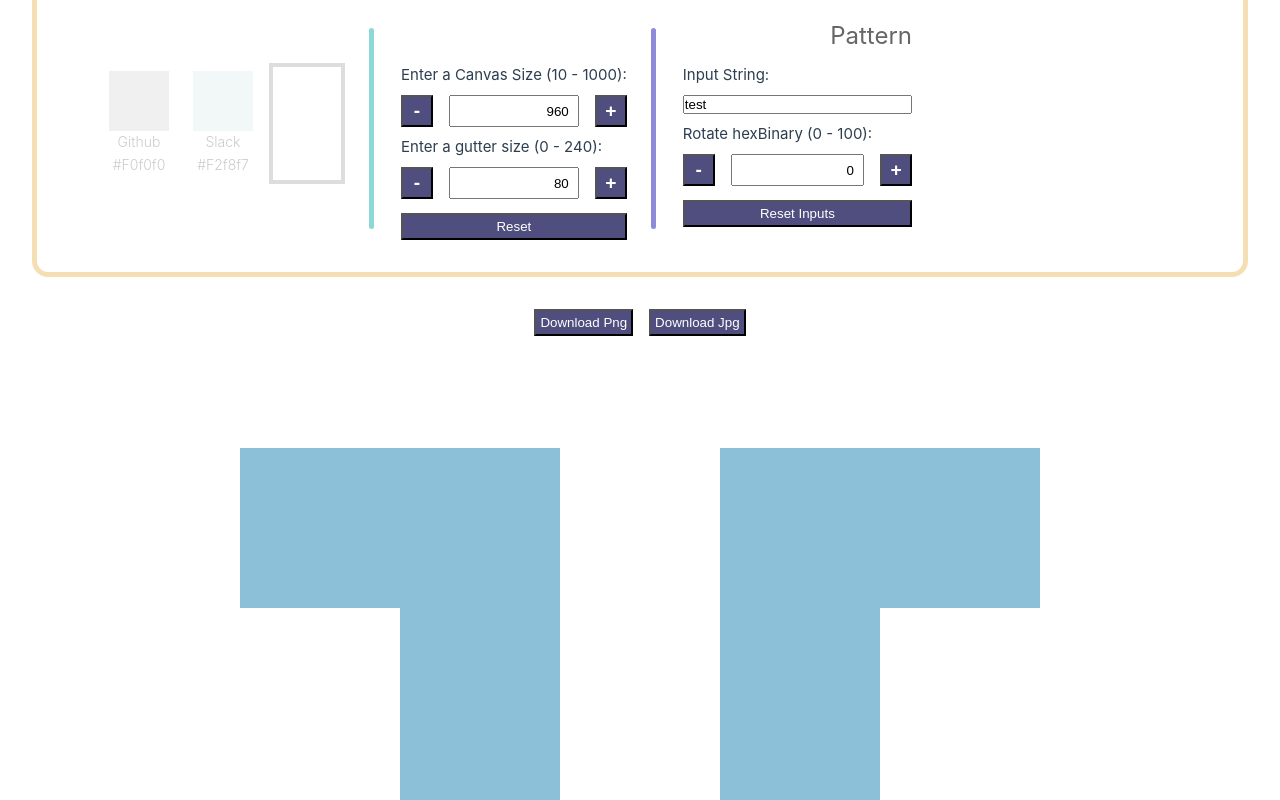
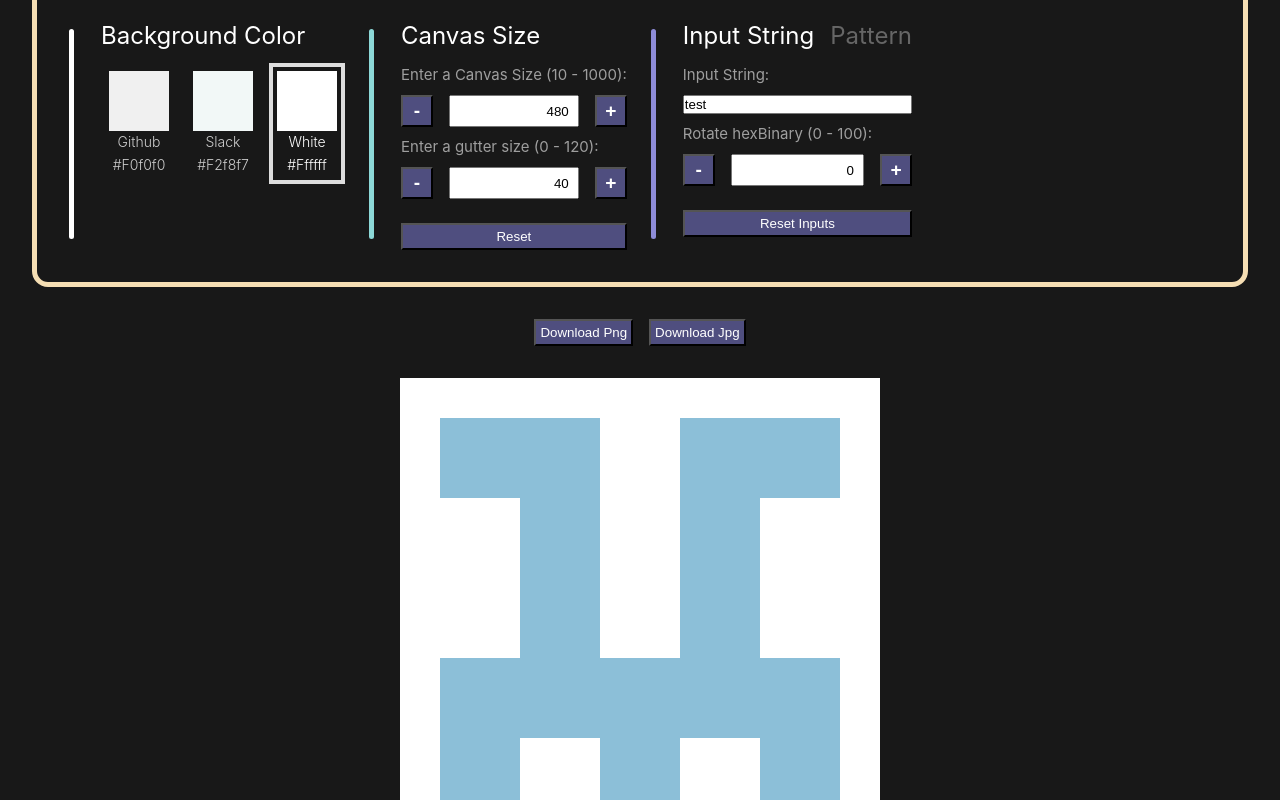
Before and after one commit to neststack/vue-identicons, a Vue app: page / in a window 1280 px wide. Shown: the part 340-1140 px from the top of the page. Built offline with nearby package versions, Linux system fonts and the light colour scheme.

Commit message:
feat(identicons): canvs positioning cleanup

```diff
--- a/src/assets/base.css
+++ b/src/assets/base.css
@@ -23,31 +23,17 @@
 
 /* semantic color variables for this project */
 :root {
-  --color-background: var(--vt-c-white);
-  --color-background-soft: var(--vt-c-white-soft);
-  --color-background-mute: var(--vt-c-white-mute);
+  --color-background: var(--vt-c-black);
+  --color-background-soft: var(--vt-c-black-soft);
+  --color-background-mute: var(--vt-c-black-mute);
 
-  --color-border: var(--vt-c-divider-light-2);
-  --color-border-hover: var(--vt-c-divider-light-1);
+  --color-border: var(--vt-c-divider-dark-2);
+  --color-border-hover: var(--vt-c-divider-dark-1);
 
-  --color-heading: var(--vt-c-text-light-1);
-  --color-text: var(--vt-c-text-light-1);
+  --color-heading: var(--vt-c-text-dark-1);
+  --color-text: var(--vt-c-text-dark-2);
 
   --section-gap: 160px;
-}
-
-@media (prefers-color-scheme: dark) {
-  :root {
-    --color-background: var(--vt-c-black);
-    --color-background-soft: var(--vt-c-black-soft);
-    --color-background-mute: var(--vt-c-black-mute);
-
-    --color-border: var(--vt-c-divider-dark-2);
-    --color-border-hover: var(--vt-c-divider-dark-1);
-
-    --color-heading: var(--vt-c-text-dark-1);
-    --color-text: var(--vt-c-text-dark-2);
-  }
 }
 
 *,
--- a/src/components/IdenticonSimple.vue
+++ b/src/components/IdenticonSimple.vue
@@ -1,5 +1,5 @@
 <script setup>
-import { defineAsyncComponent } from 'vue';
+import { defineAsyncComponent } from 'vue'
 import { storeToRefs } from 'pinia'
 // Composables
 import { useCanvas } from '@/composables/useCanvas'
@@ -93,7 +93,7 @@ const { controlsStyle, allowedGutters, downloadCanvas, initCanvasInputs } = useC
             id="canvasGutters"
             min="0"
             :max="allowedGutters.toString()"
-            step="1"
+            step="2"
             :inputValue="canvasInputs.canvasGutters"
             @stopChanging="stopChanging"
             @changeNumberInputValue="handleInputNumberValue"
@@ -128,7 +128,7 @@ const { controlsStyle, allowedGutters, downloadCanvas, initCanvasInputs } = useC
               class="checkbox-matrix-input"
             >
               <div v-for="(item, j) in row" :key="j" class="checkbox-input-row">
-                <input type="checkbox" :checked="item" @change="handleCheckboxChange(i, j)" />
+                <input :id="`pattern-checkbox-${i}-${j}`" name="pattern-checkbox" type="checkbox" :checked="item" @change="handleCheckboxChange(i, j)" />
               </div>
             </div>
           </div>
@@ -157,10 +157,12 @@ const { controlsStyle, allowedGutters, downloadCanvas, initCanvasInputs } = useC
         </Transition>
         <CommonButton
           v-if="canvasInputs.inputMode === 'string'"
-          @click="() => {
+          @click="
+            () => {
               resetInputStrings()
               initCanvasInputs()
-          }"
+            }
+          "
           :backgroundColor="canvasInputs.fillColor"
           :color="canvasInputs.backgroundColor"
           >Reset Inputs</CommonButton
@@ -171,12 +173,14 @@ const { controlsStyle, allowedGutters, downloadCanvas, initCanvasInputs } = useC
       <CommonButton @click="downloadCanvas('png')">Download Png</CommonButton>
       <CommonButton @click="downloadCanvas('jpeg')">Download Jpg</CommonButton>
     </div>
-    <div class="canvas-container" id="identiconCanvasContainer">
+    <div class="canvas-container">
+      <div class="canvas" id="identiconCanvasContainer">
         <canvas
           id="identiconCanvas"
           :width="canvasInputs.canvasSize"
           :height="canvasInputs.canvasSize"
         ></canvas>
+      </div>
     </div>
   </div>
 </template>
@@ -337,7 +341,7 @@ const { controlsStyle, allowedGutters, downloadCanvas, initCanvasInputs } = useC
       display: flex;
       flex-direction: column;
       gap: 0.5rem;
-      margin-bottom: 0.375rem;
+      margin-bottom: 1rem;
     }
   }
   .action-container {
@@ -346,6 +350,16 @@ const { controlsStyle, allowedGutters, downloadCanvas, initCanvasInputs } = useC
     padding: 1rem;
   }
   .canvas-container {
+    position: relative;
+    width: 100%;
+    height: 1020px;
+    display: flex;
+    justify-content: center;
+    align-items: flex-start;
+    overflow-x: auto;
+    .canvas {
+      position: absolute;
+    }
   }
 }
 </style>
--- a/src/components/common/SpinnerInput.vue
+++ b/src/components/common/SpinnerInput.vue
@@ -56,13 +56,13 @@ const handleMouseUp = () => {
         :value="inputValue"
         @input="handleInputChange"
       />
-      <button class="up-button" @mousedown="() => handleMouseDown('up')" @mouseup="handleMouseUp">
+      <button class="up-button" @pointerdown="() => handleMouseDown('up')" @pointerup="handleMouseUp">
         +
       </button>
       <button
         class="down-button"
-        @mousedown="() => handleMouseDown('down')"
-        @mouseup="handleMouseUp"
+        @pointerdown="() => handleMouseDown('down')"
+        @pointerup="handleMouseUp"
       >
         -
       </button>
@@ -108,9 +108,11 @@ const handleMouseUp = () => {
     }
     .up-button {
       grid-area: up-button;
+      align-self: stretch;
     }
     .down-button {
       grid-area: down-button;
+      align-self: stretch;
     }
 
     // Hide Html spinners
--- a/src/utils/consts/canvas.js
+++ b/src/utils/consts/canvas.js
@@ -1,6 +1,6 @@
 // canvas constants
-export const CANVAS_SIZE = 960
-export const GUTTERS = 80
+export const CANVAS_SIZE = 480
+export const GUTTERS = 40
 export const INPUT_STRING = 'test'
 export const INPUT_MODE = 'string'
 export const ROTATE_HASH = 0
```
Lines whose indentation alone changed are shown as unchanged.
